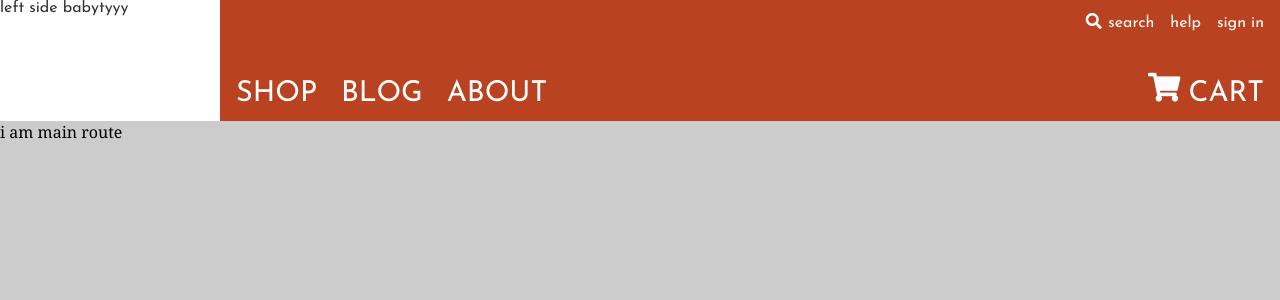
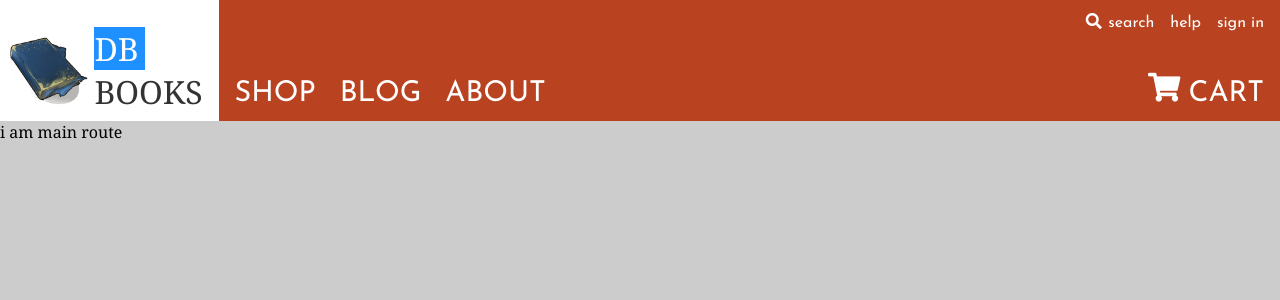
Before and after one commit to BrianDorado/Book-retail, a React (Create React App) app: page / in a window 1280 px wide. Shown: the top 300 px of the page. Built offline with nearby package versions, Linux system fonts and the light colour scheme.

Commit message:
left side working

```diff
--- a/src/App.jsx
+++ b/src/App.jsx
@@ -3,6 +3,12 @@ import Nav from './components/nav/Nav';
 import routes from './routes';
 
 class App extends Component {
+
+  componentDidMount(){
+    setTimeout(function(){
+    document.body.classList.add('is-mounted')
+    },1000*.3)
+  }
   render() {
     return (
       <div className="App">
--- a/src/components/nav/Nav.jsx
+++ b/src/components/nav/Nav.jsx
@@ -1,9 +1,18 @@
 import React from 'react';
+import blueBook from '../../assets/img/blue-book.png';
 
 export default props => {
   return (
     <div className="nav-component">
-      <div className="nav-left" >left side babytyyy</div>
+      <div className="nav-left" >
+
+
+
+
+      <img src={blueBook} height="80"/>
+
+      <span><span className='highlight'>DB</span>{'\nBOOKS'}</span>
+      </div>
       <div className="nav-right">
         <div className="top-of-nav"> {/*first child*/}
           <i className="fas fa-search" />
--- a/src/components/nav/_nav.sass
+++ b/src/components/nav/_nav.sass
@@ -9,9 +9,35 @@
         width: 220px
         background: #fff
         color: #333
+        display: flex
+        align-items: flex-end
+        justify-content: space-between
+
+        font-size: 2rem
+        font-family: Georgia, 'Times New Roman', Times, serif
+
+        padding: .5rem 0
+        position: relative
+        left: -220px
+        width: 0
+        transition: all .8s ease-in-out
+        .is-mounted &
+            padding: .5rem 1rem .5rem .5rem
+            width: 220px
+            left: 0
+        span
+            cursor: default
+            margin-left: .4rem
+        span.highlight
+            background: dodgerblue
+            color: #fff
+            margin: 0
+            padding-right: .4rem
+
 
 
     .nav-right
+        width: 100%
         background: #b94321
         flex: 1 1 auto
         padding: .8rem 1rem
--- a/src/main.css
+++ b/src/main.css
@@ -17,8 +17,31 @@ html {
   .nav-component .nav-left {
     width: 220px;
     background: #fff;
-    color: #333; }
+    color: #333;
+    display: flex;
+    align-items: flex-end;
+    justify-content: space-between;
+    font-size: 2rem;
+    font-family: Georgia, 'Times New Roman', Times, serif;
+    padding: .5rem 0;
+    position: relative;
+    left: -220px;
+    width: 0;
+    transition: all .8s ease-in-out; }
+    .is-mounted .nav-component .nav-left {
+      padding: .5rem 1rem .5rem .5rem;
+      width: 220px;
+      left: 0; }
+    .nav-component .nav-left span {
+      cursor: default;
+      margin-left: .4rem; }
+    .nav-component .nav-left span.highlight {
+      background: dodgerblue;
+      color: #fff;
+      margin: 0;
+      padding-right: .4rem; }
   .nav-component .nav-right {
+    width: 100%;
     background: #b94321;
     flex: 1 1 auto;
     padding: .8rem 1rem;
```
Also changed, not shown: src/assets/img/blue-book.png (added), 1 other file (tests, documents, lock files or other folders).
